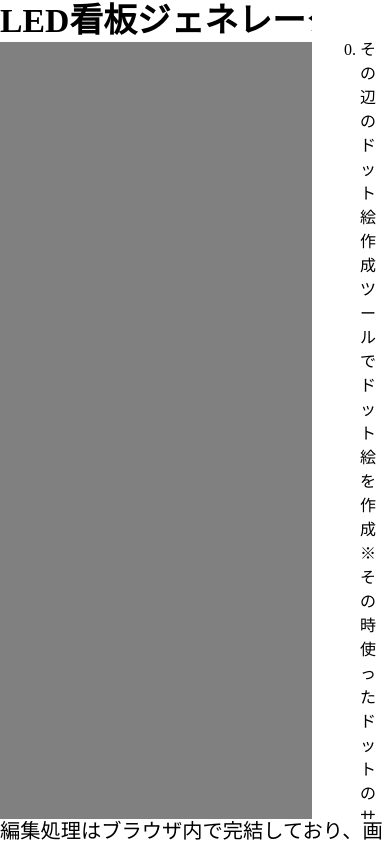
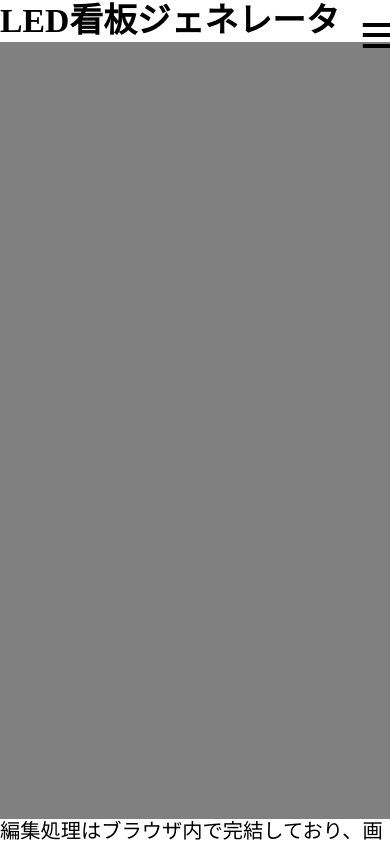
Before and after one commit to halha1hal/led_kanban, a plain HTML site: page index.html in a window 390 px wide. Drawn offline with nearby package versions, Linux system fonts and the light colour scheme; some packages are replaced by stand-ins of ours; a script that the page names is missing.

Commit message:
Adjust for mobile

```diff
--- a/index.html
+++ b/index.html
@@ -15,7 +15,12 @@
   <header>
     <h1>LED看板ジェネレータ</h1>
   </header>
-  <div class="controls-container">
+  <div class="controls-container" x-data="{ open: false }"  @click.outside="open = false"  :class="{ 'is-open': open }">
+    <button type="button" class="hamburger-button" aria-label="Menu" @click="open = !open">
+      <span class="hamburger-line"></span>
+      <span class="hamburger-line"></span>
+      <span class="hamburger-line"></span>
+    </button>
     <ol class="controls" start="0">
       <li>
         <p>その辺のドット絵作成ツールでドット絵を作成</p>
--- a/styles.css
+++ b/styles.css
@@ -6,6 +6,7 @@
 @media (prefers-color-scheme: dark) {
     :root {
         --clr-bg: gray;
+        --clr-bg-half: rgba(128, 128, 128, 0.5);
         --clr-text: white;
     }
 }
@@ -40,16 +41,57 @@ header {
     right: 0;
     box-sizing: border-box;
     background-color: var(--clr-bg);
+
     .controls {
         width: 100%;
         height: 100%;
         box-sizing: border-box;
+
         li {
             overflow-wrap: break-word;
         }
     }
+
     p {
         margin: 0;
+    }
+}
+
+.hamburger-button {
+    display: none;
+    flex-direction: column;
+    justify-content: space-around;
+    width: 32px;
+    height: 32px;
+    background: transparent;
+    border: none;
+    cursor: pointer;
+    padding: 0;
+    z-index: 4;
+    margin-right: auto;
+    position: relative;
+    transform: translateX(-110%);
+
+    .hamburger-line {
+        width: 32px;
+        height: 4px;
+        background-color: var(--clr-text);
+        transition: transform 0.3s ease-in-out, opacity 0.3s ease-in-out;
+    }
+}
+
+.controls-container.is-open {
+    .hamburger-button .hamburger-line:nth-child(1) {
+        transform: translateY(10px) rotate(45deg);
+    }
+
+    .hamburger-button .hamburger-line:nth-child(2) {
+        opacity: 0;
+        transform: translateX(-20px);
+    }
+
+    .hamburger-button .hamburger-line:nth-child(3) {
+        transform: translateY(-10px) rotate(-45deg);
     }
 }
 
@@ -101,3 +143,24 @@ footer {
         margin: 0;
     }
 }
+
+@media (max-width: 768px) {
+    .hamburger-button {
+        display: flex;
+    }
+
+    #canvasViewport {
+        width: 100%;
+    }
+
+    .controls-container {
+        width: 300px;
+        z-index: 3;
+        background-color: var(--clr-bg-half);
+        transform: translateX(100%);
+        transition: transform ease-out 0.3s;
+    }
+    .controls-container.is-open {
+        transform: translateX(0);
+    }
+}
```
